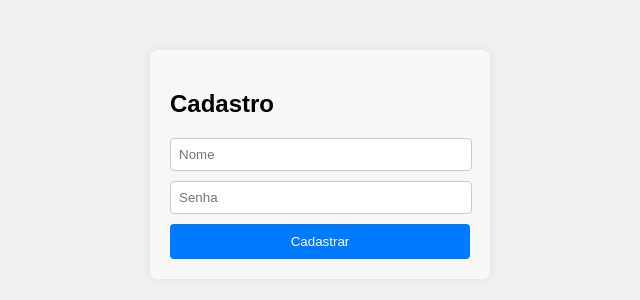
After one commit to thiagocamerato757/Movies_Tavern, a Flask app: template templates/cadastro.html in a window 1280 px wide. The commit adds this page. Shown: the top 300 px of the page, without its empty margins (320-960 px from the left). Run offline with Flask 3, Linux system fonts and the light colour scheme; the template is opened without the code that fills it, so the values that code supplies are empty; parts of the project's set-up code (start-up, migrations or seed data) failed here and were passed over.

Commit message:
cadastro de user funcionando , refinar verificacao

```diff
--- a/app.py
+++ b/app.py
@@ -1,18 +1,13 @@
-import os
 from flask_bcrypt import Bcrypt
-from sqlalchemy import create_engine, Column, Integer, String, ForeignKey, PrimaryKeyConstraint
-from sqlalchemy.ext.declarative import declarative_base
-from flask import Flask, render_template, request, redirect, url_for
+from flask import Flask, render_template, request, redirect, url_for,json
 import requests
 import re
 from sqlite3 import IntegrityError
-
-#import bycrypt aqui
-
 from entidades import *
 
 
 app = Flask(__name__)
+bcrypt = Bcrypt(app)  # Inicializa o Bcrypt para hashing de senha
 
 if not app.config.get('TESTING', False):
     file = ".config"
@@ -54,28 +49,6 @@ def home():
     """
     featured_movies = get_featured_movies()
     return render_template('TelaInicial.html', featured_movies=featured_movies)
-
-@app.route('/cadastro_usuario', methods=['POST'])
-def cadastro_usuario():
-    session = Session
-    bcrypt = Bcrypt
-    nome =  request.args.get('nome')
-    senha =  request.args.get('senha')
-    senha_cript = bcrypt.generate_password_hash(senha).decode('utf-8')
-    user = User(nome,senha_cript,"campones")
-    try:
-        # Adiciona o novo usuário à sessão
-        session.add(user)
-
-        # Commit para salvar as mudanças no banco de dados
-        session.commit()
-
-        # Fecha a sessão
-        session.close()
-        return {"mensagem": "Usuario cadastro com sucesso"},redirect(url_for('login.html')), 200
-    except IntegrityError as e:
-        session.rollback()
-        return {"mensagem": "deu erro"}, 409
 
 
 @app.route('/search', methods=['GET'])
@@ -148,6 +121,36 @@ def pagination_range(current_page, total_pages, delta=1):
 @app.context_processor
 def utility_processor():
     return dict(pagination_range=pagination_range)
+@app.route('/cadastro_usuario', methods=['POST', 'GET'])
+def cadastro_usuario():
+    session = Session()  # Cria uma nova sessão para interação com o banco de dados
+    nome = request.form.get("username")  # Obtém o nome de usuário do formulário
+    senha = request.form.get("password")  # Obtém a senha do formulário
+    print(nome)  # Imprime o nome de usuário para depuração
+    print(senha)  # Imprime a senha para depuração
+
+    if nome and senha:  # Verifica se ambos nome e senha foram fornecidos
+        password_hash = bcrypt.generate_password_hash(password=str(senha)).decode("utf-8")  # Gera o hash da senha
+        user = User(UserName=nome, Passworld=password_hash, Class="campones")  # Cria uma instância do usuário
+
+        try:
+            session.add(user)  # Adiciona o usuário à sessão
+            session.commit()  # Commit para salvar o usuário no banco de dados
+            session.close()  # Fecha a sessão
+            return "Usuário cadastrado com sucesso", 200  # Retorna sucesso
+        except IntegrityError:  # Captura erro de integridade, por exemplo, nome de usuário já existente
+            session.rollback()  # Reverte a transação em caso de erro
+            return "Erro: Nome de usuário já existe", 409  # Retorna erro
+    else:
+        return "Dados inválidos", 400  # Retorna erro se dados inválidos forem fornecidos
+
+@app.route('/login')
+def login():
+    return render_template('login.html')  # Renderiza a página de login
+
+@app.route('/perfil')
+def perfil():
+    return render_template('perfil.html')  # Renderiza a página de perfil
 
 @app.route('/login')
 def login():
--- a/templates/TelaInicial.html
+++ b/templates/TelaInicial.html
@@ -14,7 +14,7 @@
                 <nav>
                     <ul>
                         <li><a href="/login">Login</a></li>
-                        <li><a href="#">Criar conta</a></li>
+                        <li><a href="/form">Criar conta</a></li>
                         <li><a href="/">Início</a></li>
                     </ul>
                 </nav>
--- /dev/null
+++ b/templates/cadastro.html
@@ -0,0 +1,54 @@
+<!DOCTYPE html>
+<html lang="pt-br">
+<head>
+    <meta charset="UTF-8">
+    <meta name="viewport" content="width=device-width, initial-scale=1.0">
+    <title>Cadastro</title>
+    <style>
+        body {
+            font-family: Arial, sans-serif;
+            margin: 0;
+            padding: 0;
+            box-sizing: border-box;
+            background-color: #f0f0f0;
+        }
+        form {
+            width: 300px;
+            margin: 50px auto;
+            background-color: #f8f8f8;
+            padding: 20px;
+            border-radius: 8px;
+            box-shadow: 0 0 10px rgba(77, 82, 149, 0.1);
+        }
+        input[type="text"], input[type="password"] {
+            width: calc(100% - 16px);
+            margin-bottom: 10px;
+            padding: 8px;
+            border: 1px solid #ccc;
+            border-radius: 4px;
+        }
+        input[type="submit"] {
+            width: 100%;
+            background-color: #007bff;
+            color: #fff;
+            padding: 10px;
+            border: none;
+            border-radius: 4px;
+            cursor: pointer;
+        }
+        input[type="submit"]:hover {
+            background-color: #0056b3;
+        }
+    </style>
+</head>
+<body>
+<main class="form_cadastro">
+    <form action="/cadastro_usuario" method= "POST","GET">
+        <h2>Cadastro</h2>
+        <input type="text" name="username" placeholder="Nome" required>
+        <input type="password" name="password" placeholder="Senha" required>
+        <input type="submit" value="Cadastrar">
+    </form>
+</main>
+</body>
+</html>
```
